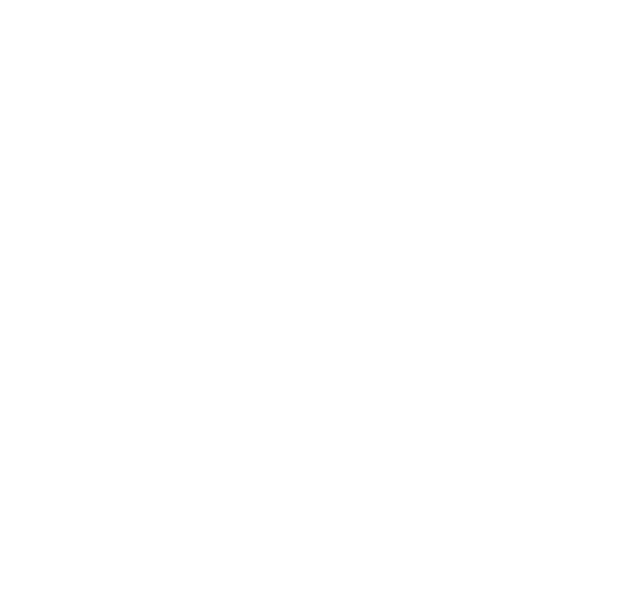
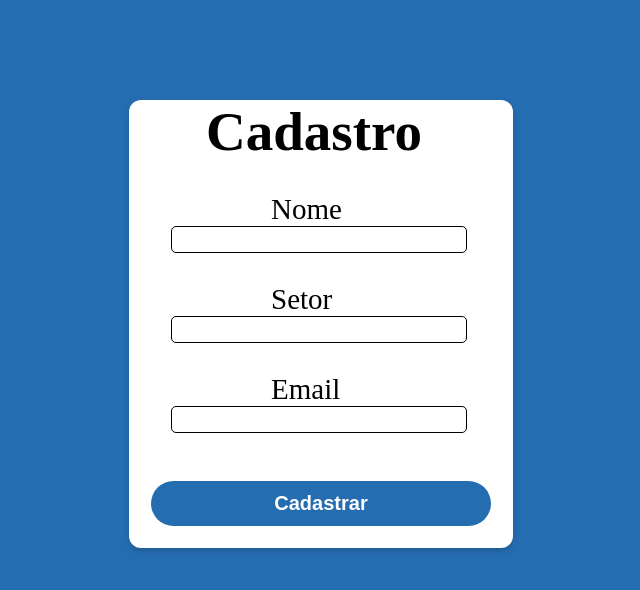
Before and after one commit to LuisFelipeBandeira/CursoJS, a plain HTML site: page CRUD/index.html in a window 1280 px wide. Shown: the whole page, without its empty margins (599-1239 px from the left). Drawn offline with Linux system fonts and the light colour scheme.

Commit message:
Mudanças no HTML e CSS

```diff
--- a/CRUD/index.html
+++ b/CRUD/index.html
@@ -4,9 +4,38 @@
     <meta charset="UTF-8">
     <meta http-equiv="X-UA-Compatible" content="IE=edge">
     <meta name="viewport" content="width=device-width, initial-scale=1.0">
-    <title>Document</title>
+    <link rel="stylesheet" href="/CRUD/styles/style.css">
+    <title>CRUD</title>
 </head>
 <body>
+    <div id="cadastro">
+        <h1 id="h1Cadastro">Cadastro</h1>
+        <form id="cadastroForm" action="">
+            <label for="nome">Nome</label>
+            <input type="text">
+            <label for="setor">Setor</label>
+            <input type="text">
+            <label for="email">Email</label>
+            <input type="email" id="email">
+            <br>
+            <button id="btnCadastro">Cadastrar</button>
+        </form>
+    </div>
 
+<!--
+    <form action="">
+        <label for="nome">Nome</label>
+        <input type="text">
+        <label for="email">Email</label>
+        <input type="email" id="email">
+        <button>Deletar</button>
+    </form>
+    <form action="">
+        <label for="nome">Nome</label>
+        <input type="text">
+        <label for="email">Email</label>
+        <input type="email" id="email">
+        <button>Cadastrar</button>
+    </form> -->
 </body>
 </html>
--- /dev/null
+++ b/CRUD/styles/style.css
@@ -0,0 +1,51 @@
+body{
+    background: #256db1;
+}
+
+#cadastro {
+    position: relative;
+    margin: 100px 720px 0px;
+    width: 340px;
+    padding: 0px 22px 22px 22px;
+    border-radius: 12px;
+    background-color: #fff;
+    box-shadow: 0 3px 6px rgb(0 0 0 / 16%);
+}
+
+#h1Cadastro{
+    margin-left: 55px;
+    margin-bottom: 30px;
+    font-size: 55px;
+}
+
+#cadastroForm {
+    display: block;
+}
+
+input {
+    display: block;
+    margin-bottom: 30px;
+    margin-left: 20px;
+    height: 23px;
+    width: 290px;
+    border-radius: 5px;
+    border: 1px solid black;
+}
+
+label {
+    margin-left: 120px;
+    font-size: 29px;
+}
+
+#btnCadastro {
+    width: 100%;
+    border-radius: 28px;
+    background-color: #256db1;
+    height: 45px;
+    font-weight: bold;
+    font-size: 20px;
+    color: #fff;
+    position: relative;
+    cursor: pointer;
+    border: 0px;
+}
```
